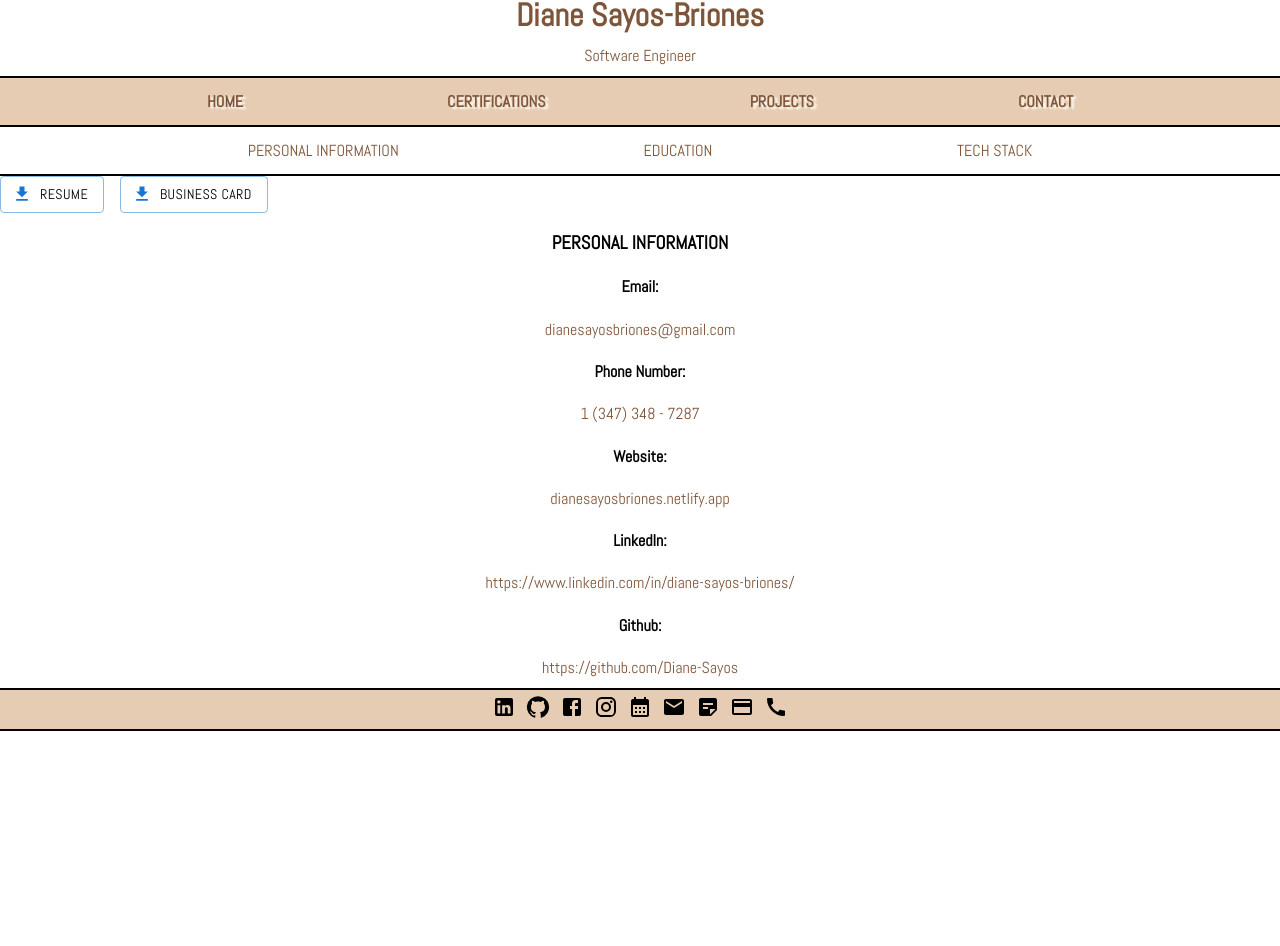
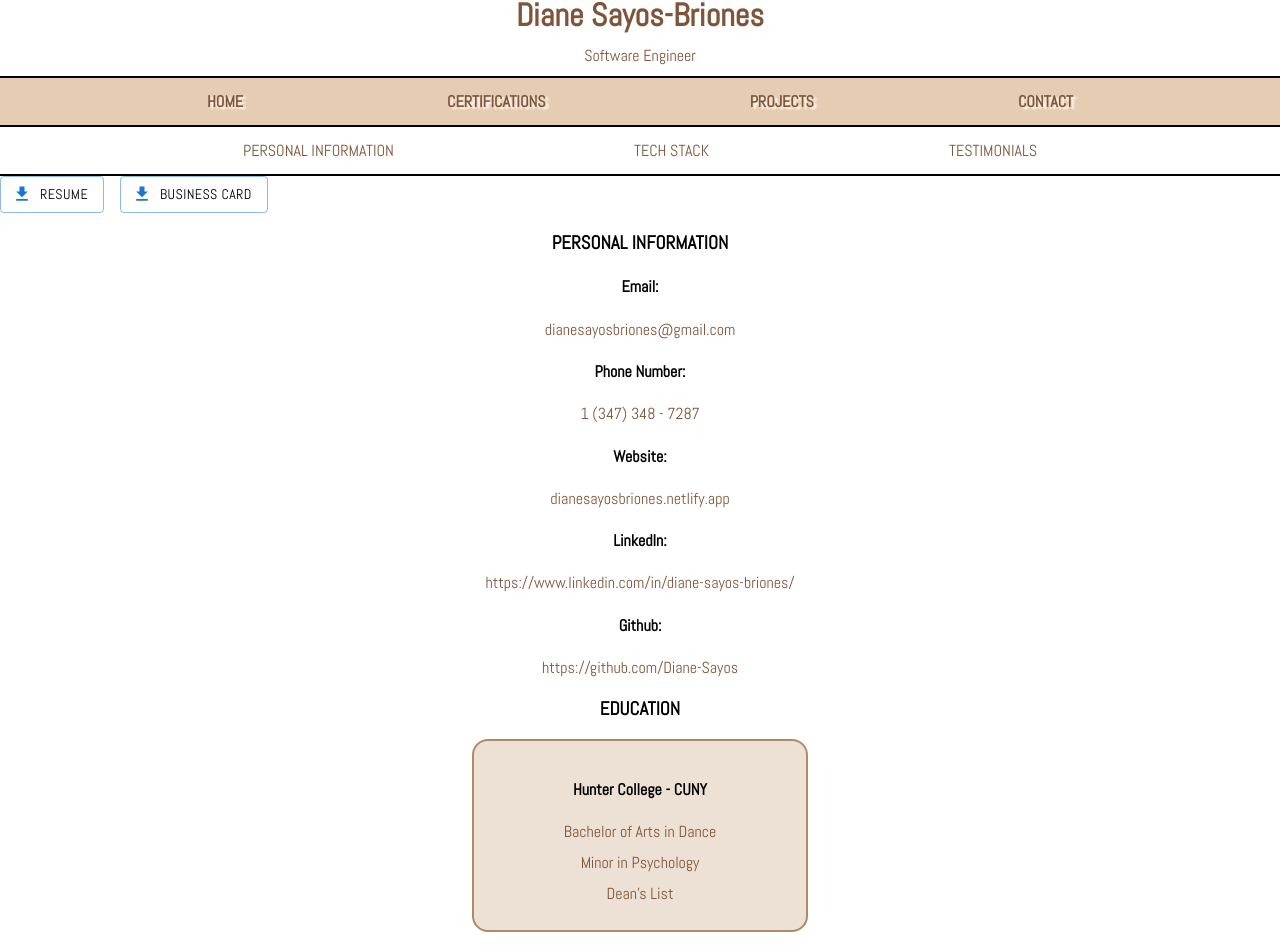
Before and after one commit to Diane-Sayos/Diane.Sayos.github.io, a React (Create React App) app: page / in a window 1280 px wide. Shown: the part 173-1119 px from the top of the page. Before the commit the page ends 904 px from the top, so only its background shows below. Built offline with nearby package versions, Linux system fonts and the light colour scheme.

Commit message:
testimonial page added

```diff
--- a/src/App.js
+++ b/src/App.js
@@ -9,7 +9,7 @@ import Certifications from './components/certifications/Certifications.js';
 import Home from './components/home/Home.js';
 import Personal from './components/home/Personal.js';
 import Techstack from './components/home/Techstack.js';
-import Education from './components/home/Education.js';
+import Testimonials from './components/home/Testimonials.js';
 
 import './App.css';
 
@@ -19,7 +19,7 @@ const appRouter = createBrowserRouter(createRoutesFromElements(
   <Route path="/" element={ <Root /> }>
     <Route path="/" element={ <Home /> }>
       <Route path="/" element={ <Personal /> } />
-      <Route path="/education" element={ <Education /> } />
+      <Route path="/testimonials" element={ <Testimonials /> } />
       <Route path="/tech-stack" element={ <Techstack /> } />
     </Route>
     <Route path="/contact" element={ <Contact /> } />
--- a/src/components/home/Education.js
+++ /dev/null
@@ -1,23 +0,0 @@
-import './Home.css';
-
-
-const Education = () => {
-    return (
-        <section className="education">
-        <h3>EDUCATION</h3>
-        <div className="card">
-            <h4>Hunter College - CUNY</h4>
-            <p>Bachelor of Arts in Dance</p>
-            <p>Minor in Psychology</p>
-            <p>Dean's List</p>
-        </div>
-        <div className="card">
-            <h4>Fullstack Academy</h4>
-            <p>Web Development - PERN Stack</p>
-        </div>
-
-    </section>
-    )
-};
-
-export default Education;
--- a/src/components/home/Homebar.js
+++ b/src/components/home/Homebar.js
@@ -4,8 +4,8 @@ const Homebar = () => {
     return (
         <nav className="homebar">
             <NavLink to='/' className="homebar-link">PERSONAL INFORMATION</NavLink>
-            <NavLink to='/education' className="homebar-link">EDUCATION</NavLink>
             <NavLink to='/tech-stack' className="homebar-link">TECH STACK</NavLink>
+            <NavLink to='/testimonials' className="homebar-link">TESTIMONIALS</NavLink>
         </nav>
     )
 };
--- a/src/components/home/Personal.js
+++ b/src/components/home/Personal.js
@@ -11,7 +11,8 @@ import businessCard from '../../images/businesscard.png';
 
 const Personal = () => {
     return (
-        <section className="personal-info">
+        <section>
+            <article className="personal-info">
                 <div className="downloads">
                     <Stack direction="row" spacing={2}>
                         <Button variant="outlined" startIcon={<DownloadIcon />}>
@@ -33,6 +34,20 @@ const Personal = () => {
                 <p>https://www.linkedin.com/in/diane-sayos-briones/</p>
                 <h4>Github:</h4>
                 <p>https://github.com/Diane-Sayos</p>
+            </article>
+            <article className="education">
+                <h3>EDUCATION</h3>
+                <div className="card">
+                    <h4>Hunter College - CUNY</h4>
+                    <p>Bachelor of Arts in Dance</p>
+                    <p>Minor in Psychology</p>
+                    <p>Dean's List</p>
+                </div>
+                <div className="card">
+                    <h4>Fullstack Academy</h4>
+                    <p>Web Development - PERN Stack</p>
+                </div>
+            </article>
         </section>
     )
 };
--- /dev/null
+++ b/src/components/home/Testimonials.js
@@ -0,0 +1,12 @@
+import './Home.css';
+
+
+const Testimonials = () => {
+    return (
+        <section className="testimonial">
+            <h3>TESTIMONIALS</h3>
+        </section>
+    )
+};
+
+export default Testimonials;
```
Lines whose indentation alone changed are shown as unchanged.
